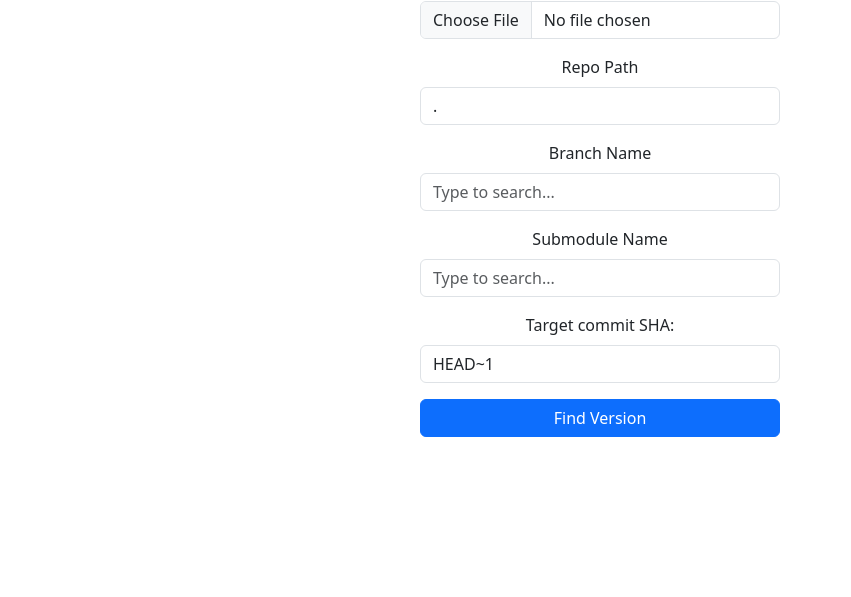
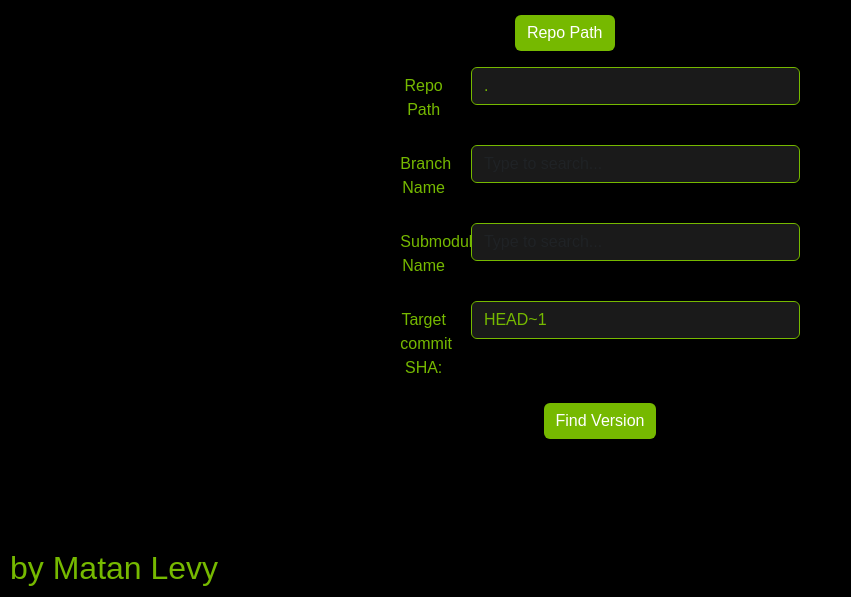
Before and after one commit to LevyMatan/version_finder, an Electron app: page index.html in a window 1200 px wide. Shown: the part 203-800 px from the top of the page, without its empty margins (0-851 px from the left). Drawn offline with nearby package versions, Linux system fonts and the light colour scheme; no server answers.

Commit message:
Nvidia style

```diff
--- a/css/style.css
+++ b/css/style.css
@@ -1,22 +1,48 @@
+body {
+    background-color: #000000; /* Black background */
+    color: #76b900; /* NVIDIA Green text */
+    font-family: Arial, sans-serif; /* Arial font */
+}
 
 .container {
-	width: 400px;
-	margin-top: 70px;
-	padding: 0 20px;
+	display: flex;
+	flex-direction: column;
+	align-items: center;
+	justify-content: center;
+	height: 100vh; /* Full height of the viewport */
 }
 
-.about {
-	width: 100%;
+h1, h2 {
+    color: #76b900; /* NVIDIA Green headings */
 }
 
-.btn {
-	width: 100%;
+.form-control {
+    background-color: #1a1a1a; /* Dark gray input fields */
+    color: #76b900; /* NVIDIA Green text */
+    border: 1px solid #76b900; /* NVIDIA Green border */
 }
 
-.output {
-	margin-top: 40px;
+.btn-primary {
+    background-color: #76b900; /* NVIDIA Green button */
+    border: none; /* Remove default border */
 }
 
-#output-path {
-	font-weight: bold;
+.btn-primary:hover {
+    background-color: #5a8d00; /* Darker green on hover */
 }
+
+.fw-bold {
+    color: #ffffff; /* White text for the result */
+}
+
+.credits {
+    position: absolute;
+    bottom: 0;
+    left: 0;
+    margin: 10px;
+    color: #76b900; /* NVIDIA Green */
+}
+
+#version-finder-form {
+    margin-top: 20px; /* Adjust as needed */
+}
--- a/index.html
+++ b/index.html
@@ -12,48 +12,47 @@
     <link rel="stylesheet" href="css/style.css" />
   <body>
     <div class="container text-center">
-      <h1>Version Finder</h1>
-      <h2>by Matan Levy</h2>
+      <h1 class="text-center">Version Finder</h1>
       <form id="version-finder-form">
-        <div class="mb-3">
-          <label for="repo-browser" class="form-label">Repo</label>
-          <input type="file" class="form-control" webkitdirectory directory id="repo-browser">
+        <div class="row mb-3">
+          <div class="col-sm-10">
+            <input type="file" class="form-control" webkitdirectory directory id="repo-browser" style="display: none;">
+            <label for="repo-browser" class="btn btn-primary">Repo Path</label>
+          </div>
         </div>
-        <div class="mb-3">
-          <label for="repo-path" class="form-label">Repo Path</label>
-          <input type="text" class="form-control" id="repo-path">
+        <div class="row mb-3">
+          <label for="repo-path" class="col-sm-2 col-form-label">Repo Path</label>
+          <div class="col-sm-10">
+            <input type="text" class="form-control" id="repo-path">
+          </div>
         </div>
-        <div class="mb-3">
-          <label for="branch-name-input" class="form-label">Branch Name</label>
-          <input type="text" class="form-control" id="branch-name-input" list="branches-list" placeholder="Type to search...">
-            <datalist id="branches-list">
-              <option value="San Francisco">
-              <option value="New York">
-              <option value="Seattle">
-              <option value="Los Angeles">
-              <option value="Chicago">
-            </datalist>
-            </div>
-        <div class="mb-3">
-          <label for="submodule-name-input" class="form-label">Submodule Name</label>
-          <input type="text" class="form-control" id="submodule-name-input" list="submodules-list" placeholder="Type to search...">
-            <datalist id="submodules-list">
-              <option value="San Francisco">
-              <option value="New York">
-              <option value="Seattle">
-              <option value="Los Angeles">
-              <option value="Chicago">
-            </datalist>
+        <div class="row mb-3">
+          <label for="branch-name-input" class="col-sm-2 col-form-label">Branch Name</label>
+          <div class="col-sm-10">
+            <input type="text" class="form-control" id="branch-name-input" list="branches-list" placeholder="Type to search...">
+          </div>
+            <datalist id="branches-list"></datalist>
         </div>
-        <div class="mb-3">
-          <label for="commit-sha" class="form-label">Target commit SHA:</label>
-          <input type="text" class="form-control" id="commit-sha" name="commit-sha" value="HEAD~1">
+        <div class="row mb-3">
+          <label for="submodule-name-input" class="col-sm-2 col-form-label">Submodule Name</label>
+          <div class="col-sm-10">
+            <input type="text" class="form-control" id="submodule-name-input" list="submodules-list" placeholder="Type to search...">
+          </div>
+            <datalist id="submodules-list"></datalist>
+        </div>
+        <div class="row mb-3">
+          <label for="commit-sha" class="col-sm-2 col-form-label">Target commit SHA:</label>
+          <div class="col-sm-10">
+            <input type="text" class="form-control" id="commit-sha" name="commit-sha" value="HEAD~1">
+          </div>
         </div>
         <button type="submit" class="btn btn-primary" id="find-version">Find Version</button>
       </form>
 
       <p id="version-result" class="fw-bold"></p>
     </div>
+    <h2 class="credits">by Matan Levy</h2>
+
   </body>
   <script src="node_modules/bootstrap/dist/js/bootstrap.bundle.min.js"></script>
   <script src="renderer.js"></script>
```
